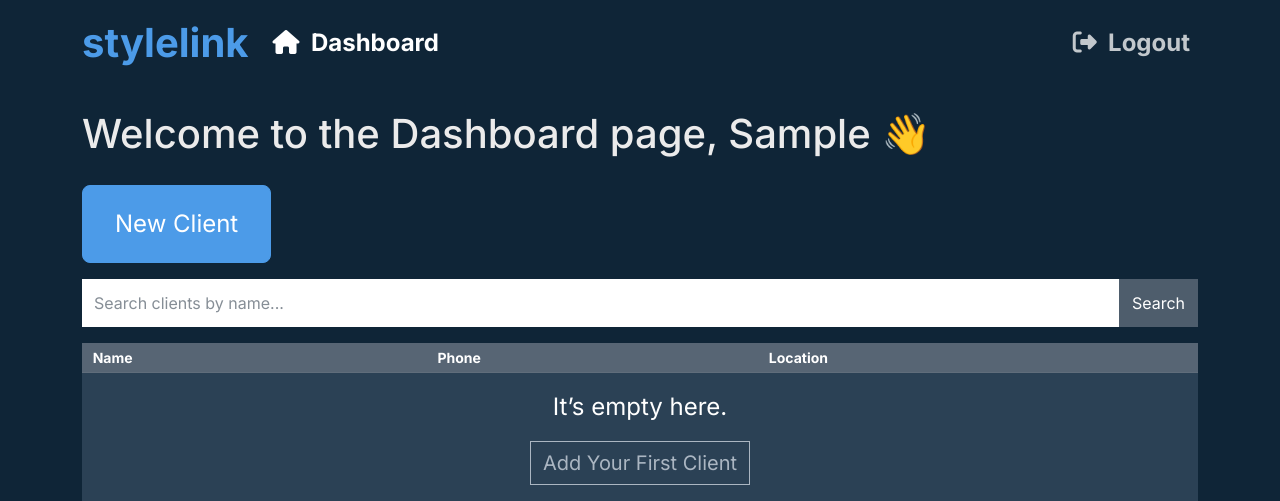
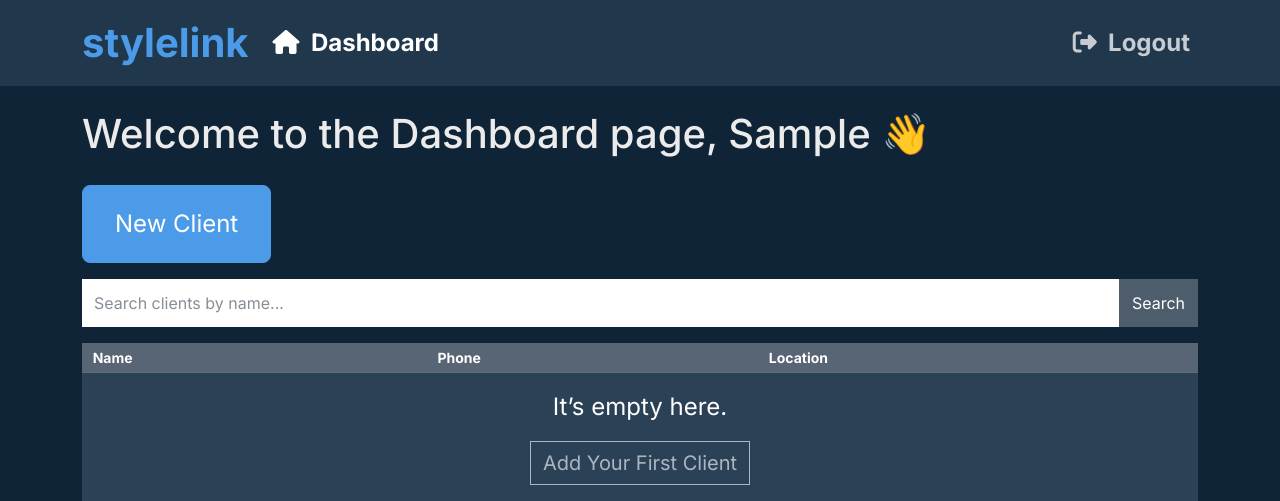
Before and after one commit to yaroslav-matala/stylelink-crm, a Django app: page /dashboard in a window 1280 px wide. Shown: the top 501 px of the page. Run offline with Django 4.2, Linux system fonts and the light colour scheme; the visitor is signed in with stand-in values (Sample User, id 1); data that the repository does not hold is empty; some libraries are stand-ins or nearby versions.

Commit message:
make navbar bg dark

```diff
--- a/stylelink/settings.py
+++ b/stylelink/settings.py
@@ -85,7 +85,7 @@ MIDDLEWARE = [
 
 # settings.py
 BOOTSWATCH_THEMES = [
-    'cerulean', 'cosmo', 'cyborg', 'darkly', 'flatly', 'journal',
+    'darkly', 'flatly', 'journal',
     'litera', 'lumen', 'lux', 'materia', 'minty', 'morph',
     'pulse', 'quartz', 'sandstone', 'simplex', 'sketchy',
     'slate', 'solar', 'spacelab', 'superhero', 'united', 'yeti'
--- a/templates/base.html
+++ b/templates/base.html
@@ -30,7 +30,7 @@
     <div class="wrapper">
         <div class="content">
             <!-- navbar -->
-            <nav class="navbar navbar-expand-lg navbar-dark">
+            <nav class="navbar navbar-expand-lg navbar-dark bg-dark">
                 <div class="container">
                     <a class="navbar-brand fw-bolder fs-1 text-primary "
                         href="{% if user.is_authenticated %}{% url 'dashboard' %}{% else %}{% url 'home' %}{% endif %}"><span
```
